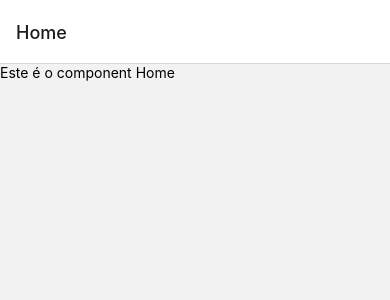
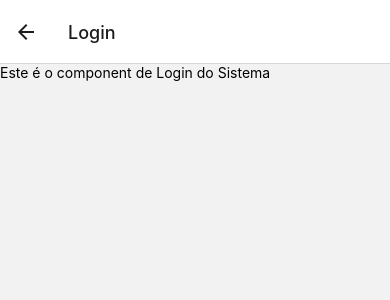
Before and after one commit to Matheus-O-Silva/App-para-Log-stica, a React Native app: screen /Login in a window 390 px wide. Shown: the top 300 px of the page. Built offline with nearby package versions, Linux system fonts and the light colour scheme.

Commit message:
navegação entre telas funcionando

```diff
--- a/App.js
+++ b/App.js
@@ -1,8 +1,9 @@
 import React, { useState, useEffect} from 'react';
 import { StatusBar } from 'expo-status-bar';
-import { Text, View } from 'react-native';
+import { Text, View, Button } from 'react-native';
 import {css} from './assets/css/Css';
 import Home from './views/Home';
+import Login from './views/Login';
 import { NavigationContainer } from '@react-navigation/native';
 import { createNativeStackNavigator } from '@react-navigation/native-stack';
 
@@ -14,6 +15,7 @@ export default function App() {
     <NavigationContainer>
       <Stack.Navigator>
         <Stack.Screen name="Home" component={Home} />
+        <Stack.Screen name="Login" component={Login} />
       </Stack.Navigator>
     </NavigationContainer>
   );
--- a/views/Home.js
+++ b/views/Home.js
@@ -1,11 +1,17 @@
 import React from 'react';
-import {View, Text} from 'react-native';
+import {View, Text, Button} from 'react-native';
 
-export default function Home() {
+export default function Home(props) {
 
     return (
+
+      //console.log(props);
+
       <View>
           <Text>Este é o component Home</Text>
+          <Button title="Ir para Login" onPress={()=> props.navigation.navigate('Login') } />
       </View>
+
     );
+
   }
--- /dev/null
+++ b/views/Login.js
@@ -0,0 +1,11 @@
+import React from 'react';
+import {View, Text} from 'react-native';
+
+export default function Login() {
+
+    return (
+      <View>
+          <Text>Este é o component de Login do Sistema</Text>
+      </View>
+    );
+  }
```
